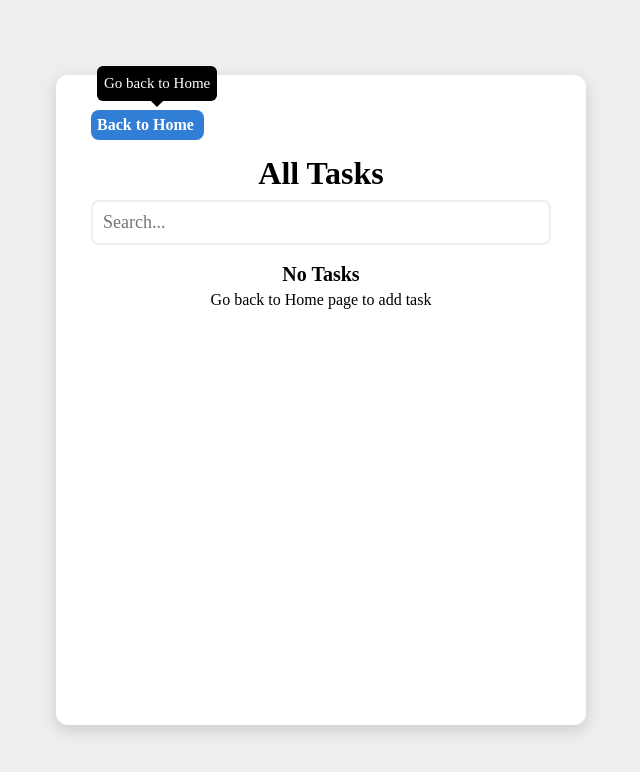
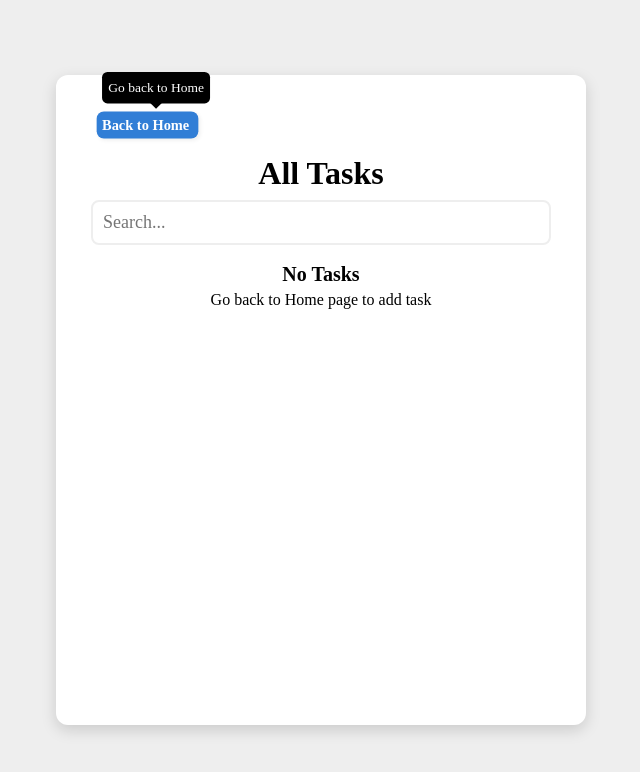
Before and after one commit to AvaniSujith/Todo-Typescript, a Vue app: page /task-page in a window 1280 px wide. In both pictures the pointer is over the element "Back to Home". Shown: the top 772 px of the page, without its empty margins (319-959 px from the left). Built offline with nearby package versions, Linux system fonts and the light colour scheme; data requests are answered from the project's data file; a web font is replaced by a local one.

Commit message:
style: improvement in style

```diff
--- a/src/pages/TaskPage.vue
+++ b/src/pages/TaskPage.vue
@@ -80,10 +80,7 @@ onMounted(async () => {
         </p>
       </div>
       <div class="task-container">
-        <task-list
-          :tasks="filteredTasks"
-          @delete-task="handleDelete"
-        />
+        <task-list :tasks="filteredTasks" @delete-task="handleDelete" />
       </div>
     </section>
     <empty-state
@@ -106,9 +103,6 @@ onMounted(async () => {
 <style scoped>
 .page-container {
   width: 100%;
-  /* overflow: visible;
-  position: relative;
-  z-index: 1; */
 }
 
 h2 {
@@ -130,6 +124,11 @@ h2 {
   position: relative;
 }
 
+.back-button:hover {
+  transform: scale(0.9);
+  box-shadow: 2px 2px 5px #eee;
+}
+
 .back-button:hover .tool-tip {
   display: flex;
   top: -44px;
@@ -149,12 +148,9 @@ span {
   height: 402px;
   width: 100%;
   overflow-y: scroll;
-  overflow-x: visible !important;
   scrollbar-width: none;
   scroll-behavior: smooth;
   padding: 10px 2px 0px 5px;
-  position: relative;
-  z-index: 1;
 }
 
 .task-count {
```
